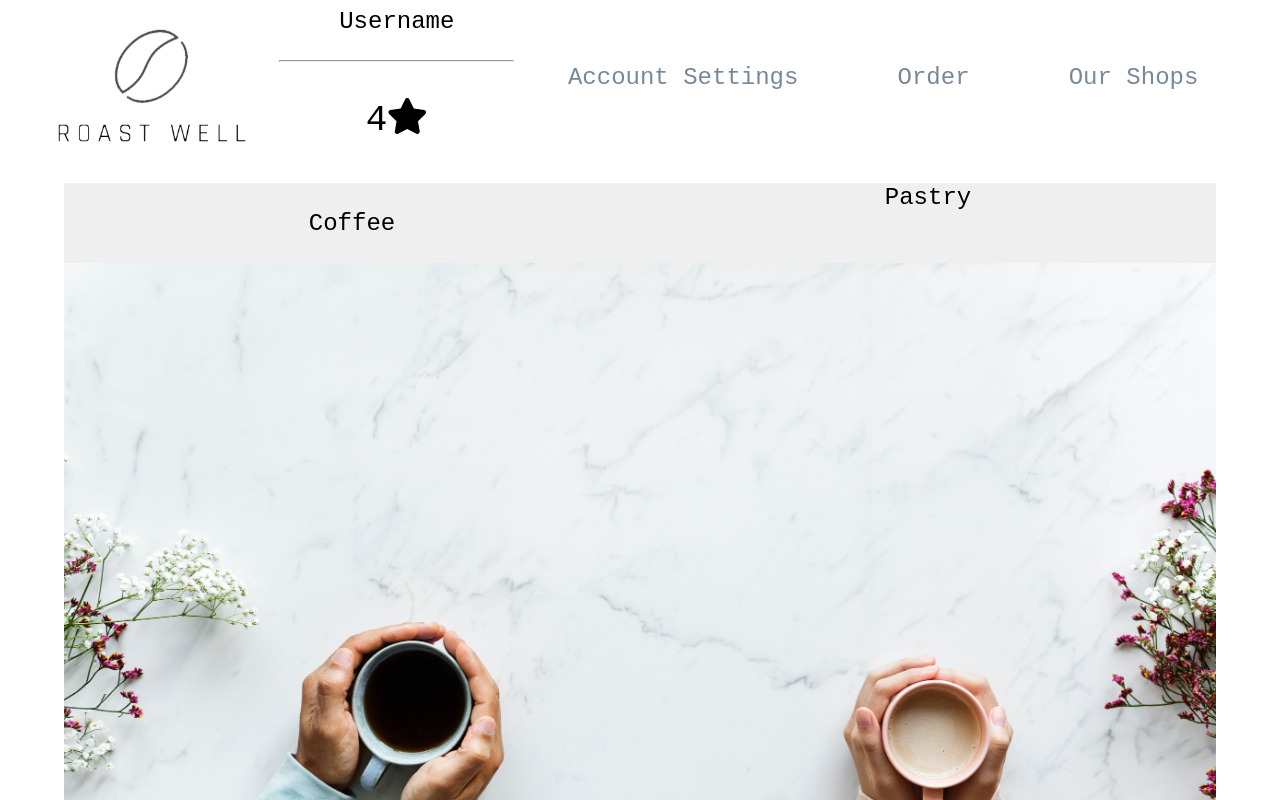
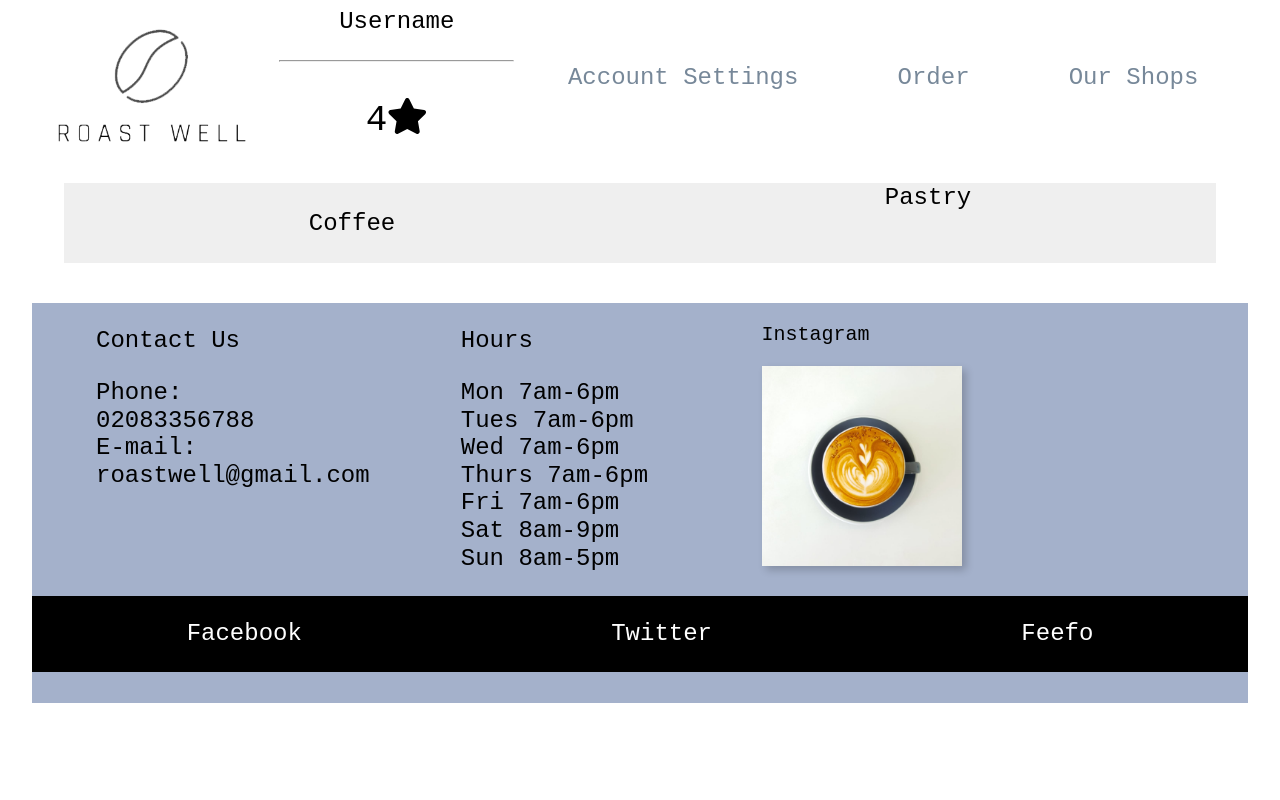
Before and after one commit to worpel/roast-well-coffee, a React (Create React App) app: page /order in a window 1280 px wide. Shown: the top 800 px of the page. Built offline with nearby package versions, Linux system fonts and the light colour scheme; no server answers.

Commit message:
major formatting changes to order form

```diff
--- a/src/Components/Order/Order.css
+++ b/src/Components/Order/Order.css
@@ -4,15 +4,15 @@
 
 .order {
   margin: 0 auto;
+  margin-bottom: 5vh;
   width: 90vw;
-  height: 80vh;
+  height: auto;
   display: flex;
   flex-wrap: wrap;
   justify-content: center;
   background-image: url('../../Images/background1.jpg');
   background-size: cover;
   background-position: bottom;
-  height: 90vh;
   /* opacity: 0.4; */
 }
 
```
